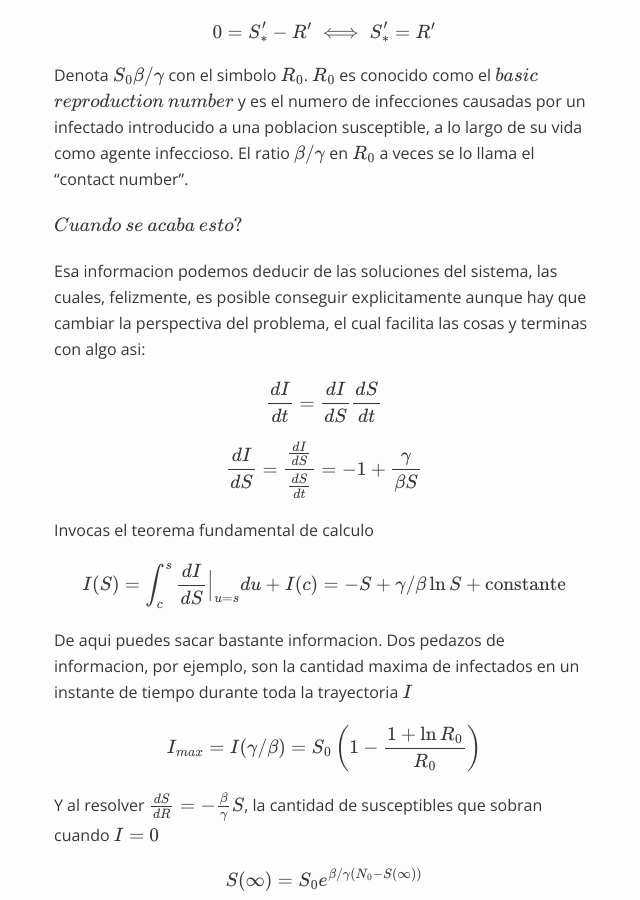
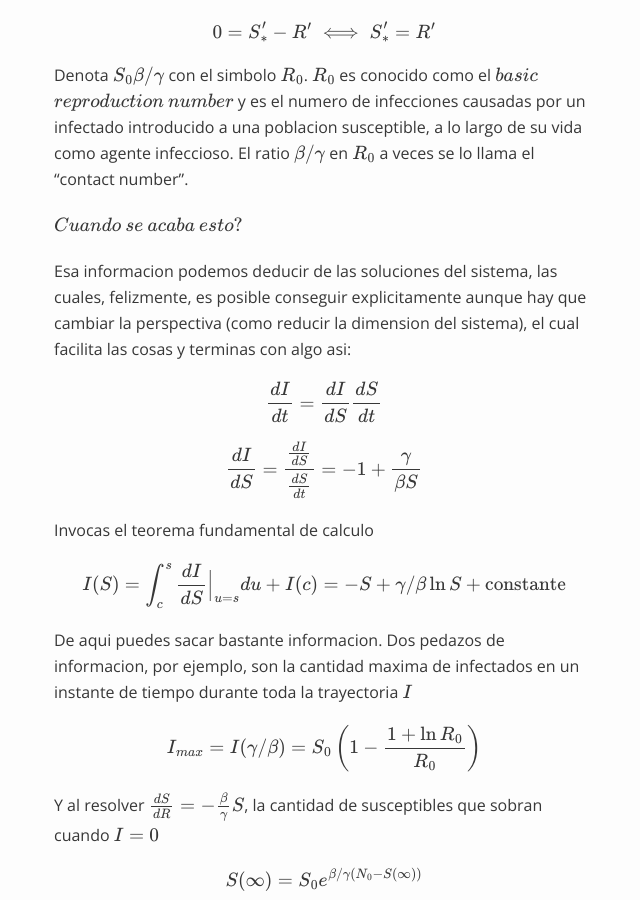
Before and after one commit to Caquita-beep/Caquita-beep.github.io, a Jekyll site: the page built from _posts/2020-03-27-Simulacion-COVID-19-Ecuador-con-modelo-SIR.md, in a window 1280 px wide and 900 px high, scrolled down 3904 px. Shown: the whole window, without its empty margins (316-956 px from the left). Built offline with Jekyll 4.4.1, drawn with Linux system fonts in a browser that asks for light colours; formulas are drawn with MathJax 3; a script that is not in the unit is left out.

Commit message:
Update 2020-03-27-Simulacion-COVID-19-Ecuador-con-modelo-SIR.md

```diff
--- a/_posts/2020-03-27-Simulacion-COVID-19-Ecuador-con-modelo-SIR.md
+++ b/_posts/2020-03-27-Simulacion-COVID-19-Ecuador-con-modelo-SIR.md
@@ -69,7 +69,7 @@ Denota $S_0\beta/\gamma$ con el simbolo $R_0$. $R_0$ es conocido como el $basic$
 
 $Cuando$ $se$ $acaba$ $esto?$
 
-Esa informacion podemos deducir de las soluciones del sistema, las cuales, felizmente, es posible conseguir explicitamente aunque hay que cambiar la perspectiva del problema, el cual facilita las cosas y terminas con algo asi:
+Esa informacion podemos deducir de las soluciones del sistema, las cuales, felizmente, es posible conseguir explicitamente aunque hay que cambiar la perspectiva (como reducir la dimension del sistema), el cual facilita las cosas y terminas con algo asi:
 
 $$ \frac{dI}{dt} =  \frac{dI}{dS}  \frac{dS}{dt}$$
 
```
